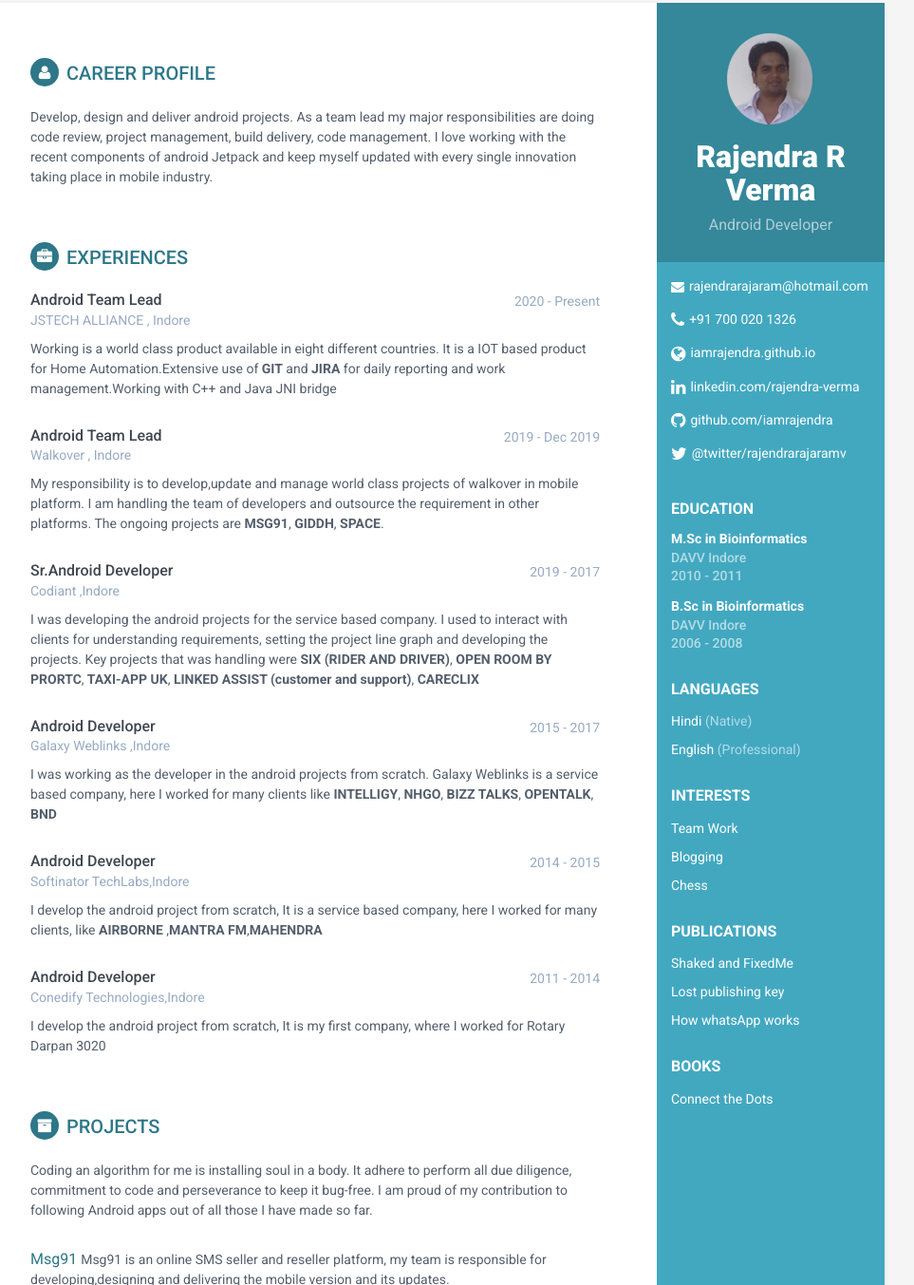
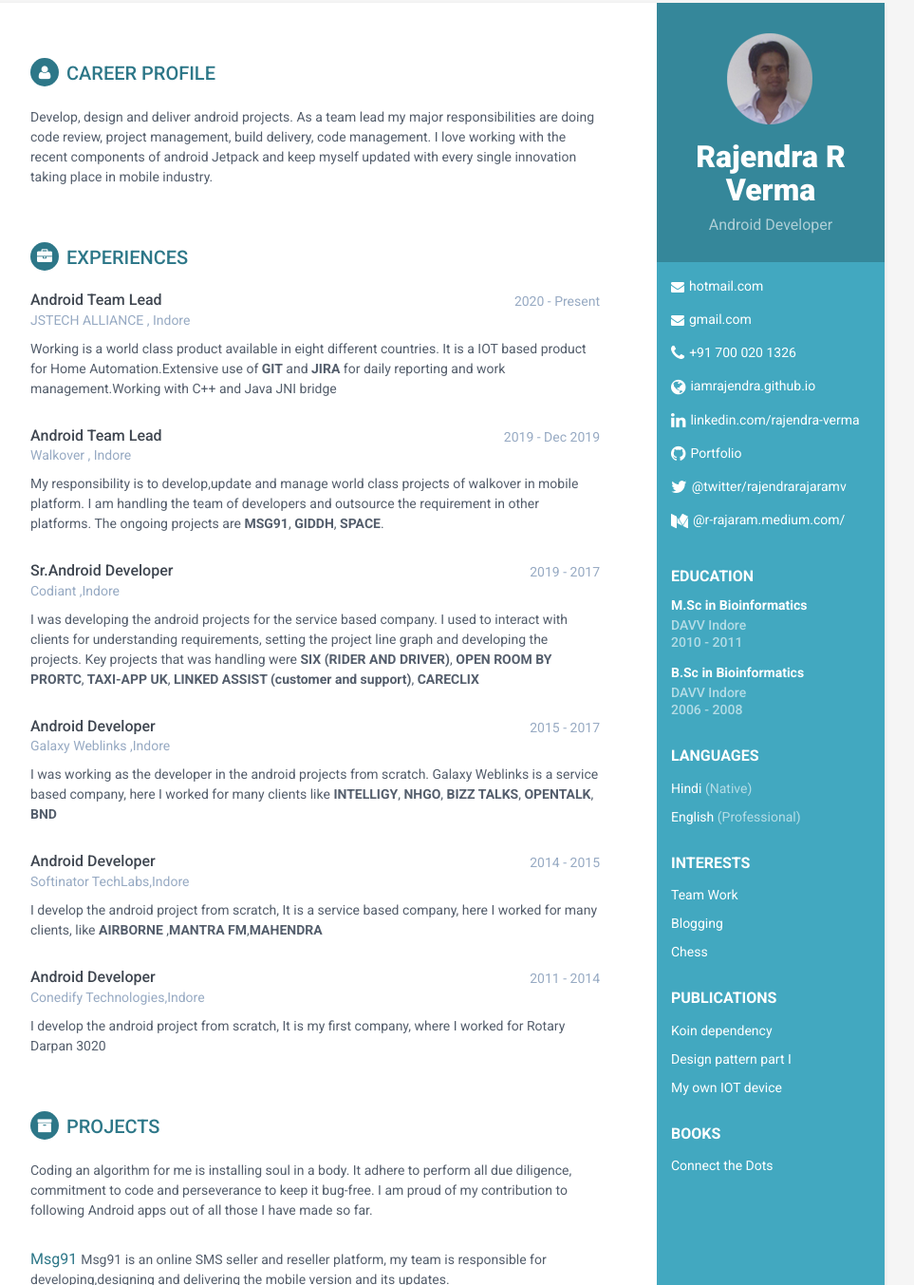
Before and after one commit to iamrajendra/iamrajendra.github.io, a plain HTML site: page index.html in a window 1280 px wide. Shown: the part 27-1380 px from the top of the page at 95% size, without its empty margins (188-1151 px from the left). Drawn offline with Linux system fonts and the light colour scheme.

Commit message:
Update the publication and social links

```diff
--- a/index.html
+++ b/index.html
@@ -37,12 +37,14 @@
 
             <div class="contact-container container-block">
                 <ul class="list-unstyled contact-list">
-                    <li class="email"><i class="fa fa-envelope"></i><a href="mailto: rajendrarajarm@hotmail.com">rajendrarajaram@hotmail.com</a></li>
+                    <li class="email"><i class="fa fa-envelope"></i><a href="mailto: rajendrarajarm@hotmail.com">hotmail.com</a></li>
+                    <li class="email"><i class="fa fa-envelope"></i><a href="mailto: rajendrarajarmv@gmail.com">gmail.com</a></li>
                     <li class="phone"><i class="fa fa-phone"></i><a href="tel:7000201326">+91 700 020 1326</a></li>
                     <li class="website"><i class="fa fa-globe"></i><a href="https://iamrajendra.github.io/" target="_blank">iamrajendra.github.io</a></li>
                     <li class="linkedin"><i class="fa fa-linkedin"></i><a href="#" target="_blank">linkedin.com/rajendra-verma</a></li>
-                    <li class="github"><i class="fa fa-github"></i><a href="#" target="_blank">github.com/iamrajendra</a></li>
+                    <li class="github"><i class="fa fa-github"></i><a href="https://github.com/Rajendra-Portfolio" target="_blank">Portfolio</a></li>
                     <li class="twitter"><i class="fa fa-twitter"></i><a href="https://twitter.com/rajendrarajarmv" target="_blank">@twitter/rajendrarajaramv</a></li>
+                    <li class="twitter"><i class="fa fa-medium"></i><a href="https://r-rajaram.medium.com/" target="_blank">@r-rajaram.medium.com/</a></li>
                 </ul>
             </div><!--//contact-container-->
             <div class="education-container container-block">
@@ -79,9 +81,9 @@
             <div class="interests-container container-block">
                     <h2 class="container-block-title">Publications</h2>
                     <ul class="list-unstyled interests-list">
-                        <li><a href="https://medium.com/@rajendra_51543/shake-and-fixme-aa06222f0024" target="_blank">Shaked and FixedMe</a></li>
-                        <li><a href="https://medium.com/@rajendra_51543/lost-publishing-key-4cb9c0982dd1" target="_blank">Lost publishing key</a></li>
-                        <li><a href="https://medium.com/@rajendra_51543/how-whatsapp-works-197bfc6d6b95" target="_blank">How whatsApp works</a></li>
+                        <li><a href="https://r-rajaram.medium.com/koin-60b0483fffa9" target="_blank">Koin dependency</a></li>
+                        <li><a href="https://r-rajaram.medium.com/design-pattern-d695e384ae2d" target="_blank">Design pattern part I</a></li>
+                         <li><a href="http://liveiot.in/" target="_blank">My own IOT device</a></li>
 
                     </ul>
                 </div><!--//publications-->
```
